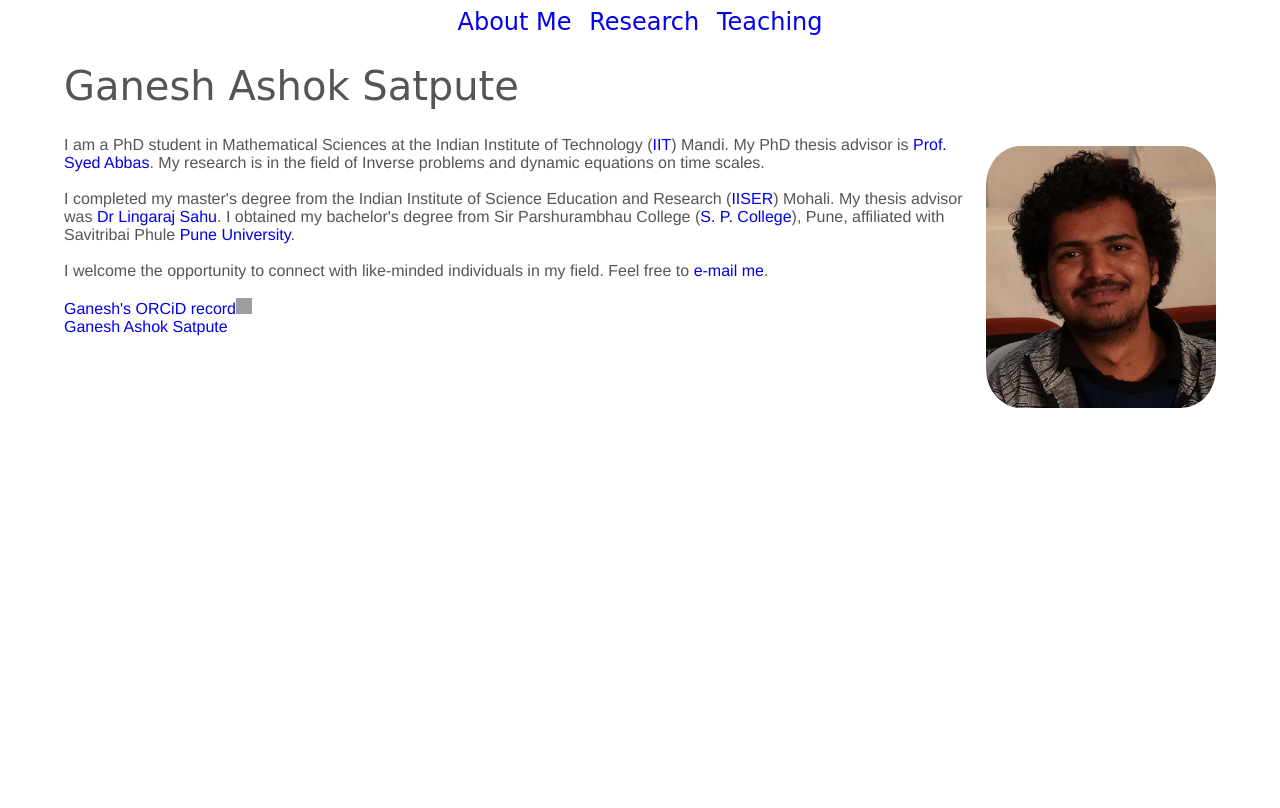
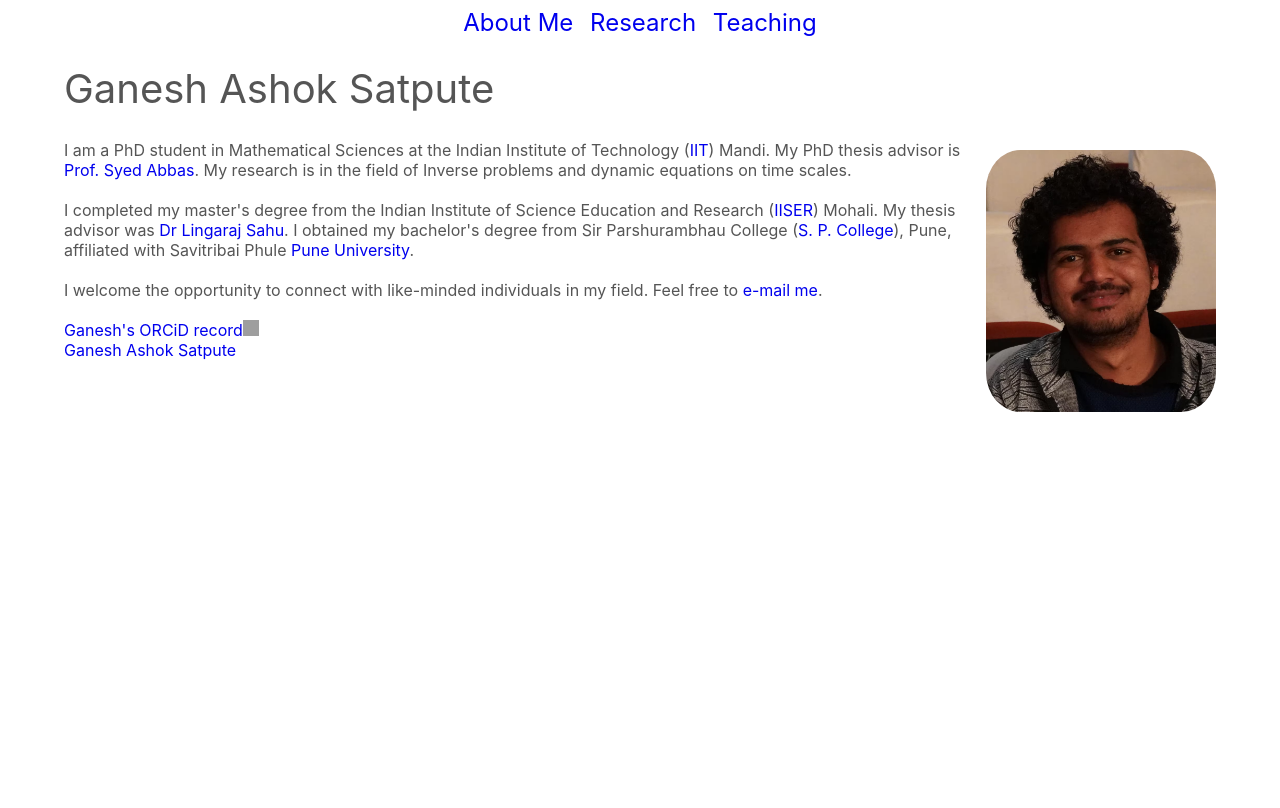
Before and after one commit to ganeshasatpute/ganeshasatpute.github.io, a PHP site: page / in a window 1280 px wide. Run offline with PHP 8.4, Linux system fonts and the light colour scheme; some libraries are stand-ins or nearby versions; grey boxes are pictures that could not be loaded.

Commit message:
Update style.css

```diff
--- a/style.css
+++ b/style.css
@@ -4,11 +4,11 @@ height: 100%;
 }
 
 body {
-color: #555;
-height: 100%;
-font-family: "Catamaran", "Helvetica Neue", sans-serif;
+  color: #555;
+  height: 100%;
+  font-family: -apple-system,BlinkMacSystemFont,segoe ui,Roboto,Oxygen,Ubuntu,Cantarell,open sans,helvetica neue,sans-serif;
+}
 
-}
 
 a {
 text-decoration: none;
@@ -22,7 +22,6 @@ a:hover {
 
 div#navigation {
   text-align: center;
-  font-family: 'Pompiere', cursive, sans-serif;;
   font-size: 1.5em;
 }
 
@@ -31,7 +30,6 @@ div#navigation a {
 }
 
 h1,h2,h3 {
-  font-family: 'Pompiere', cursive, sans-serif;;
   font-weight: normal;
 }
 
```
